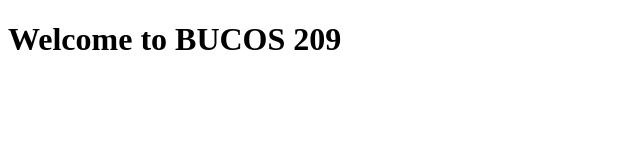
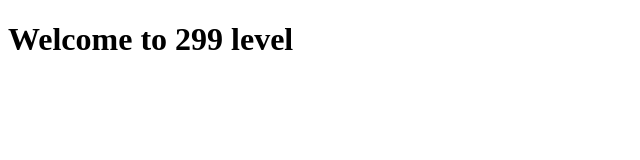
Before and after one commit to kvngkimi/CodeNova-group6, a plain HTML site: page index.html in a window 1280 px wide. Shown: the whole page, without its empty margins (0-640 px from the left). Drawn offline with Linux system fonts and the light colour scheme.

Commit message:
Test Commit to my own repository

```diff
--- a/index.html
+++ b/index.html
@@ -6,6 +6,6 @@
     <title>Document</title>
 </head>
 <body>
-    <h1>Welcome to BUCOS 209</h1>
+    <h1>Welcome to 299 level</h1>
 </body>
 </html>
```
